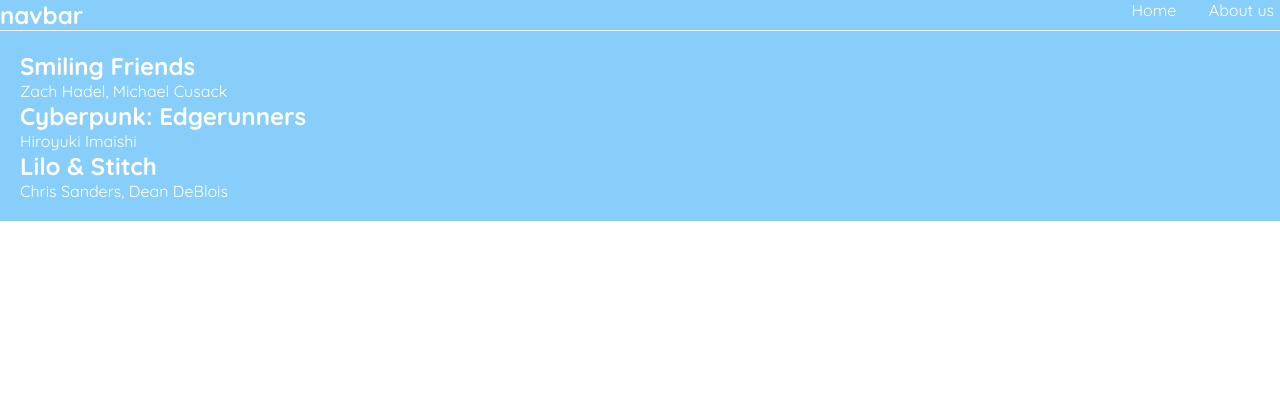
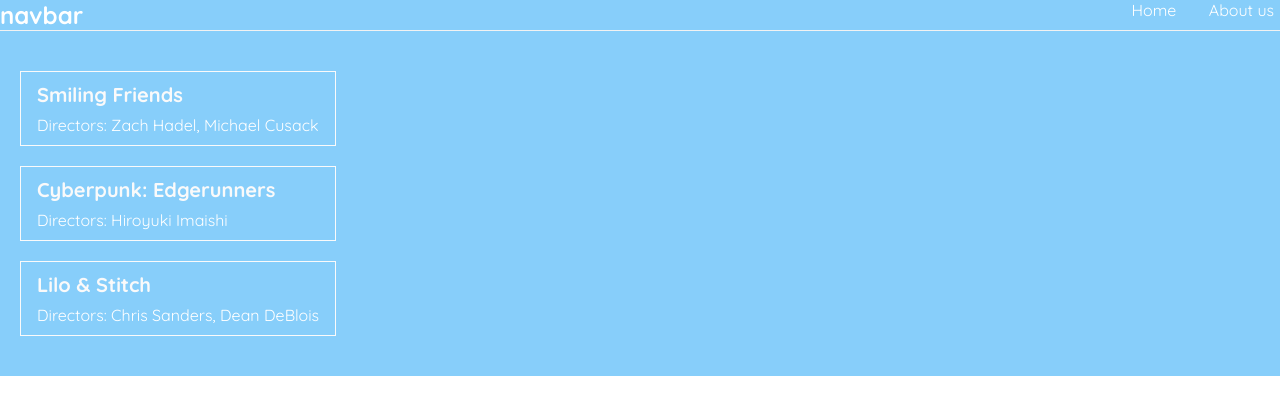
Before and after one commit to Walterhart/Test-Videos, a React (Create React App) app in the folder amnis-video/: page / in a window 1280 px wide. Shown: the top 414 px of the page. Built offline with nearby package versions, Linux system fonts and the light colour scheme.

Commit message:
Edit VideoPreview css

```diff
--- a/amnis-video/src/HomePage.js
+++ b/amnis-video/src/HomePage.js
@@ -13,10 +13,11 @@
 
     return (
         <div className="HomePage">
+            {/* Map and display videos data */}
             {videos.map((video) =>(
                 <div className="VideoPreview" key = {video.id}>
                     <h2>{video.title}</h2>
-                    <p>{video.directors}</p>
+                    <p>Directors: {video.directors}</p>
                 </div>
 
             ))}
--- a/amnis-video/src/index.css
+++ b/amnis-video/src/index.css
@@ -33,3 +33,20 @@
   padding: 20px;
 
 }
+
+.VideoPreview {
+  padding: 10px 16px;
+  margin: 20px 0;
+  border-bottom: 1px solid #fafafa;
+  border-left: 1px solid #fafafa;
+  border-right: 1px solid #fafafa;
+  border-top:  1px solid #fafafa;
+}
+.VideoPreview:hover {
+  box-shadow: 1px 3px 5px #fafafa;;
+}
+.VideoPreview h2 {
+  font-size: 20px;
+  color: #fafafa;;
+  margin-bottom: 8px;
+}
```
